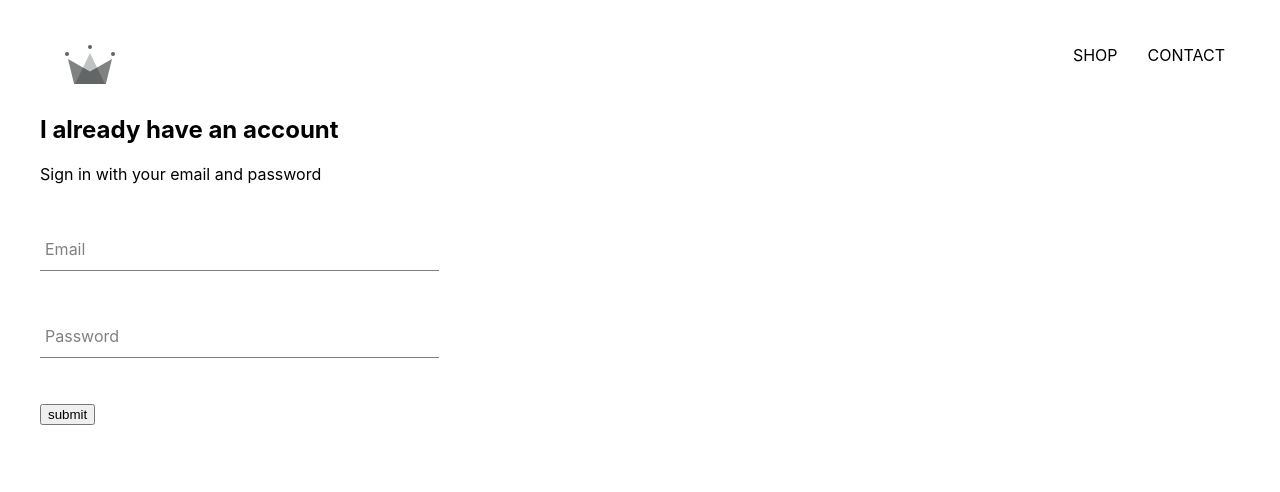
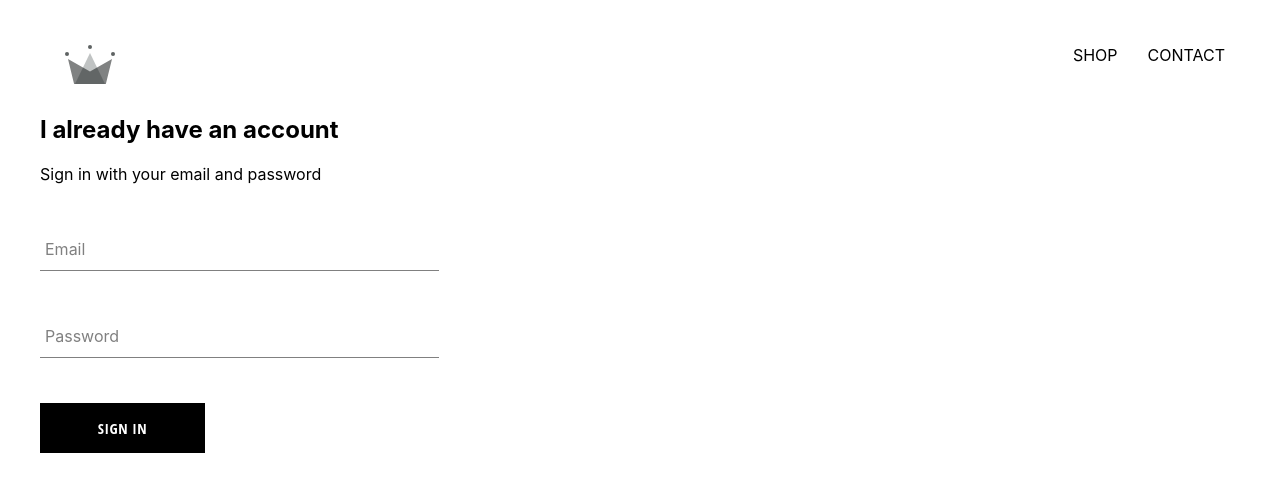
Before and after one commit to imran-farooq7/fc-app, a React (Create React App) app: page /signin in a window 1280 px wide. Shown: the top 492 px of the page. Built offline with nearby package versions, Linux system fonts and the light colour scheme.

Commit message:
Custom button component created

```diff
--- /dev/null
+++ b/src/component/Button/Button.js
@@ -0,0 +1,12 @@
+import React from "react";
+import "./Button.scss";
+
+const Button = ({ children, ...otherProps }) => {
+	return (
+		<button className="custom-button" {...otherProps}>
+			{children}
+		</button>
+	);
+};
+
+export default Button;
--- /dev/null
+++ b/src/component/Button/Button.scss
@@ -0,0 +1,22 @@
+.custom-button {
+  min-width: 165px;
+  width: auto;
+  height: 50px;
+  letter-spacing: 0.5px;
+  line-height: 50px;
+  padding: 0 35px 0 35px;
+  font-size: 15px;
+  background-color: black;
+  color: white;
+  text-transform: uppercase;
+  font-family: 'Open Sans Condensed';
+  font-weight: bolder;
+  border: none;
+  cursor: pointer;
+
+  &:hover {
+    background-color: white;
+    color: black;
+    border: 1px solid black;
+  }
+}
--- a/src/component/Signin/Signin.js
+++ b/src/component/Signin/Signin.js
@@ -1,4 +1,5 @@
 import React, { useState } from "react";
+import Button from "../Button/Button";
 import FormInput from "../FormInput/FormInput";
 import "./Signin.scss";
 
@@ -42,7 +43,9 @@
 					onChange={onChangeHandler}
 					label="Password"
 				/>
-				<input type="submit" value="submit" />
+				<Button type="submit" value="submit">
+					Sign in
+				</Button>
 			</form>
 		</div>
 	);
```
